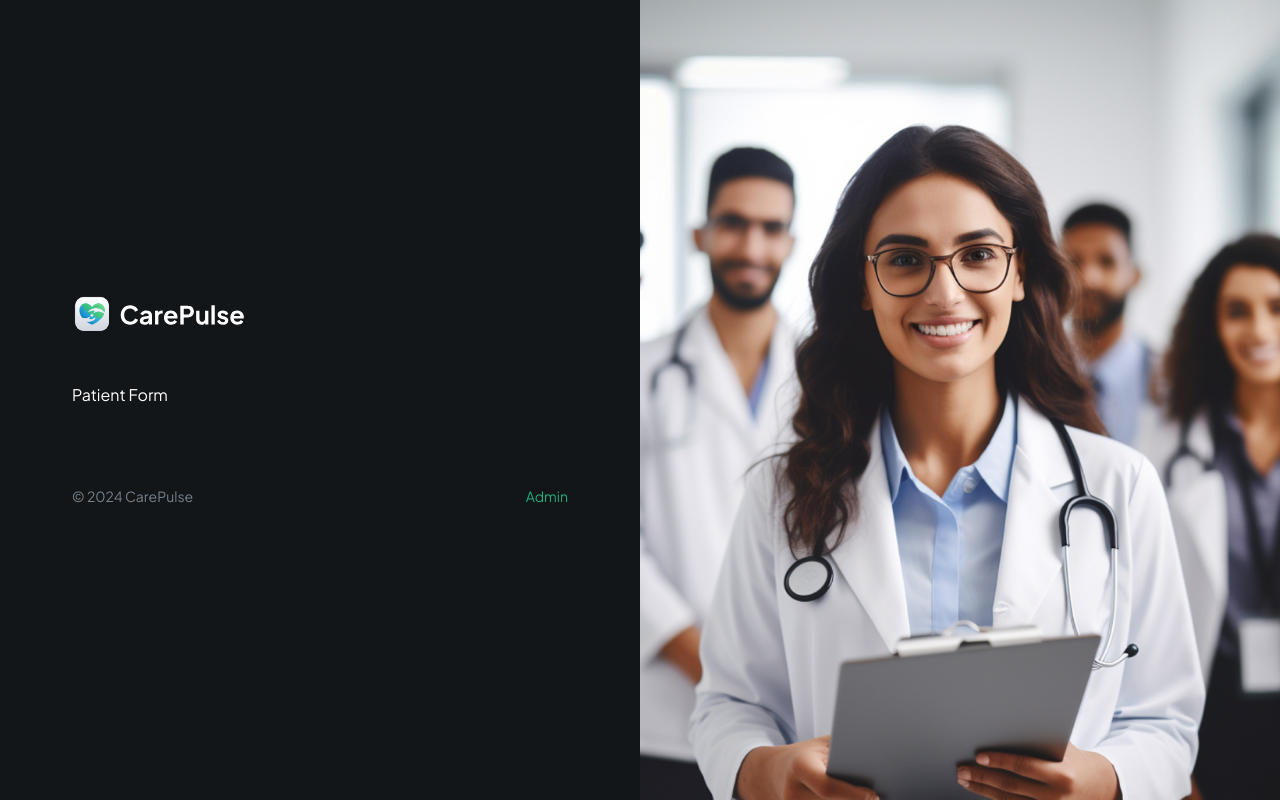
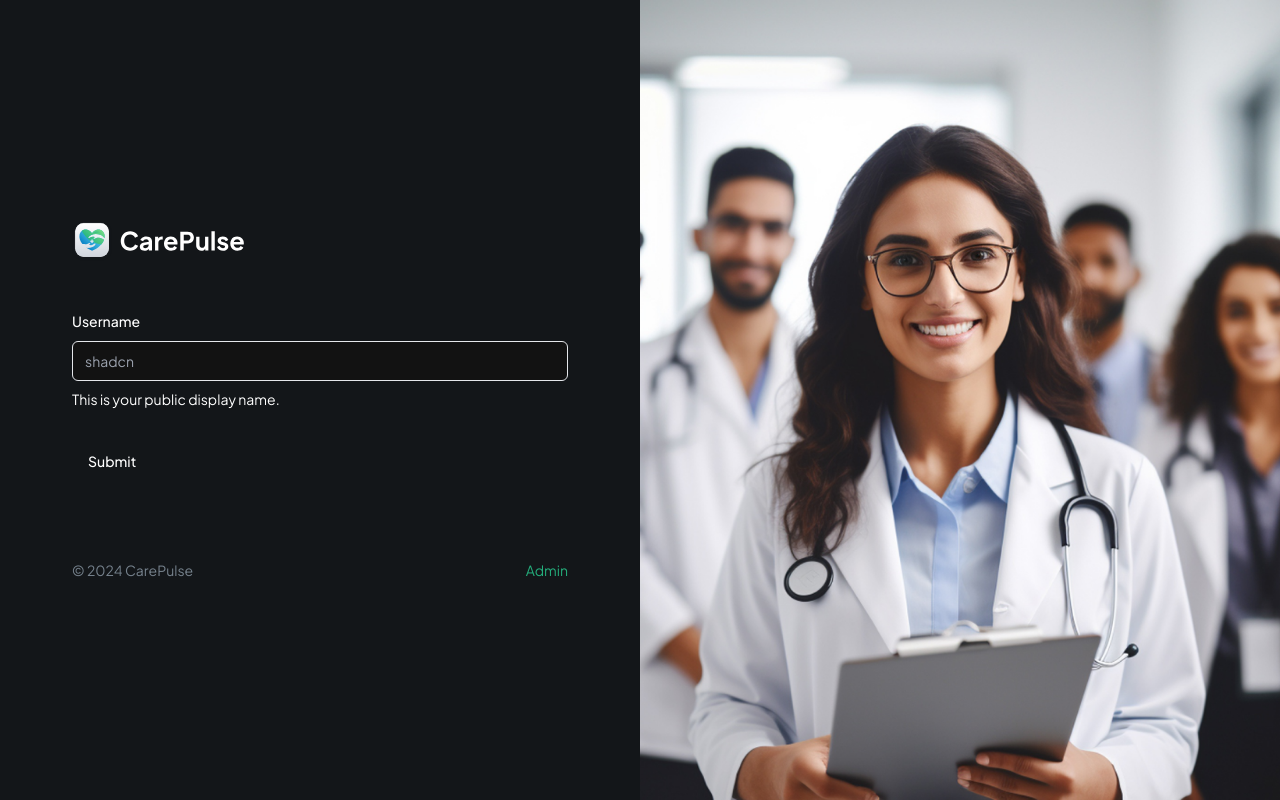
Before and after one commit to DoubleHaoDev/carepulse-skin, a Next.js app: page / in a window 1280 px wide. Built offline with nearby package versions, Linux system fonts and the light colour scheme.

Commit message:
Add sample shadcn form

```diff
--- a/components/forms/patientForm.tsx
+++ b/components/forms/patientForm.tsx
@@ -1,11 +1,63 @@
-import React from 'react';
+"use client"
+
+import {zodResolver} from "@hookform/resolvers/zod"
+import {useForm} from "react-hook-form"
+import {z} from "zod";
+import {Button} from "@/components/ui/button"
+import {
+    Form,
+    FormControl,
+    FormDescription,
+    FormField,
+    FormItem,
+    FormLabel,
+    FormMessage,
+} from "@/components/ui/form"
+import {Input} from "@/components/ui/input";
+
+const formSchema = z.object({
+    username: z.string().min(2, {
+        message: "Username must be at least 2 characters.",
+    }),
+})
 
 const PatientForm = () => {
+    const form = useForm<z.infer<typeof formSchema>>({
+        resolver: zodResolver(formSchema),
+        defaultValues: {
+            username: "",
+        },
+    })
+
+    function onSubmit(values: z.infer<typeof formSchema>) {
+        // Do something with the form values.
+        // ✅ This will be type-safe and validated.
+        console.log(values)
+    }
+
     return (
-        <div>
-            Patient Form
-        </div>
-    );
-};
+        <Form {...form}>
+            <form onSubmit={form.handleSubmit(onSubmit)} className="space-y-8">
+                <FormField
+                    control={form.control}
+                    name="username"
+                    render={({field}) => (
+                        <FormItem>
+                            <FormLabel>Username</FormLabel>
+                            <FormControl>
+                                <Input placeholder="shadcn" {...field} />
+                            </FormControl>
+                            <FormDescription>
+                                This is your public display name.
+                            </FormDescription>
+                            <FormMessage/>
+                        </FormItem>
+                    )}
+                />
+                <Button type="submit">Submit</Button>
+            </form>
+        </Form>
+    )
+}
 
 export default PatientForm;
--- /dev/null
+++ b/components/ui/input.tsx
@@ -0,0 +1,26 @@
+import * as React from "react"
+
+import {cn} from "@/lib/utils"
+
+export interface InputProps
+    extends React.InputHTMLAttributes<HTMLInputElement> {
+}
+
+const Input = React.forwardRef<HTMLInputElement, InputProps>(
+    ({className, type, ...props}, ref) => {
+        return (
+            <input
+                type={type}
+                className={cn(
+                    "flex h-10 w-full rounded-md border border-input bg-background px-3 py-2 text-sm ring-offset-background file:border-0 file:bg-transparent file:text-sm file:font-medium placeholder:text-muted-foreground focus-visible:outline-none focus-visible:ring-2 focus-visible:ring-ring focus-visible:ring-offset-2 disabled:cursor-not-allowed disabled:opacity-50",
+                    className
+                )}
+                ref={ref}
+                {...props}
+            />
+        )
+    }
+)
+Input.displayName = "Input"
+
+export {Input}
```
